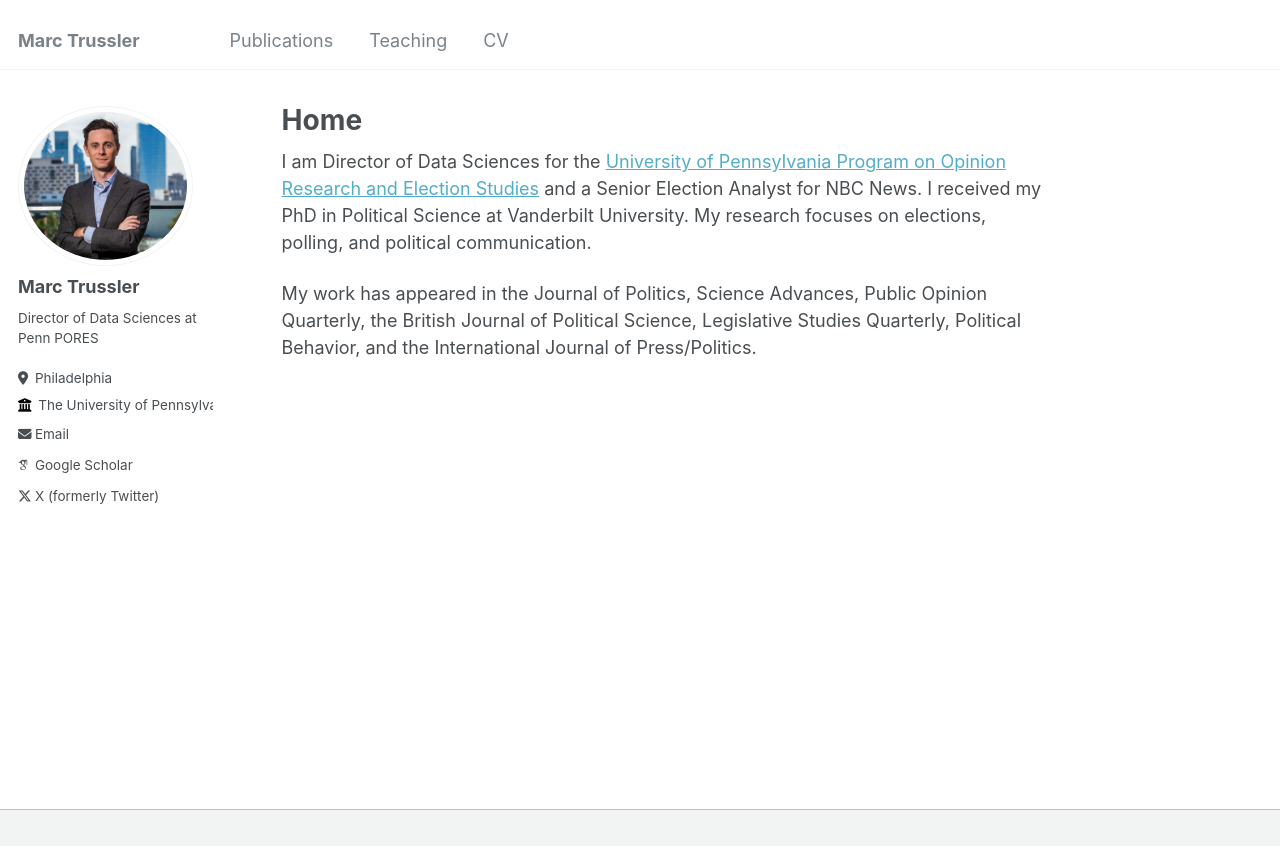
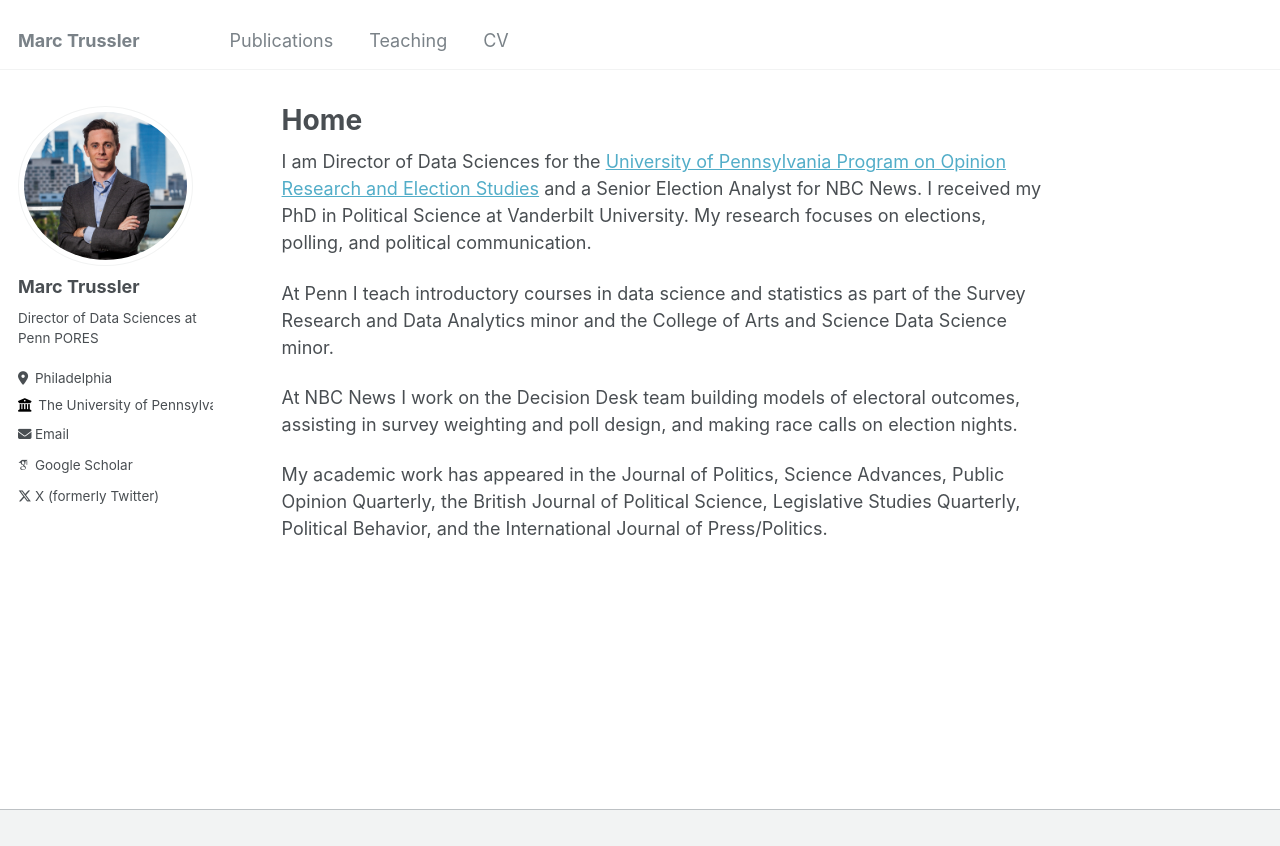
Before and after one commit to marctrussler/marctrussler.github.io, a Jekyll site: the page built from _pages/about.md, in a window 1280 px wide and 1082 px high. Shown: the top 846 px of the window. Built offline with Jekyll 4.4.1, drawn with Linux system fonts in a browser that asks for light colours; some web fonts are replaced; grey boxes are pictures that could not be loaded.

Commit message:
Update about

```diff
--- a/_pages/about.md
+++ b/_pages/about.md
@@ -9,4 +9,8 @@ redirect_from:
 
 I am Director of Data Sciences for the [University of Pennsylvania Program on Opinion Research and Election Studies](https://www.google.com/url?q=https%3A%2F%2Fpores.upenn.edu%2F&sa=D) and a Senior Election Analyst for NBC News. I received my PhD in Political Science at Vanderbilt University. My research focuses on elections, polling, and political communication.
 
-My work has appeared in the Journal of Politics, Science Advances, Public Opinion Quarterly, the British Journal of Political Science, Legislative Studies Quarterly, Political Behavior, and the International Journal of Press/Politics.
+At Penn I teach introductory courses in data science and statistics as part of the Survey Research and Data Analytics minor and the College of Arts and Science Data Science minor.
+
+At NBC News I work on the Decision Desk team building models of electoral outcomes, assisting in survey weighting and poll design, and making race calls on election nights.
+
+My academic work has appeared in the Journal of Politics, Science Advances, Public Opinion Quarterly, the British Journal of Political Science, Legislative Studies Quarterly, Political Behavior, and the International Journal of Press/Politics.
```
